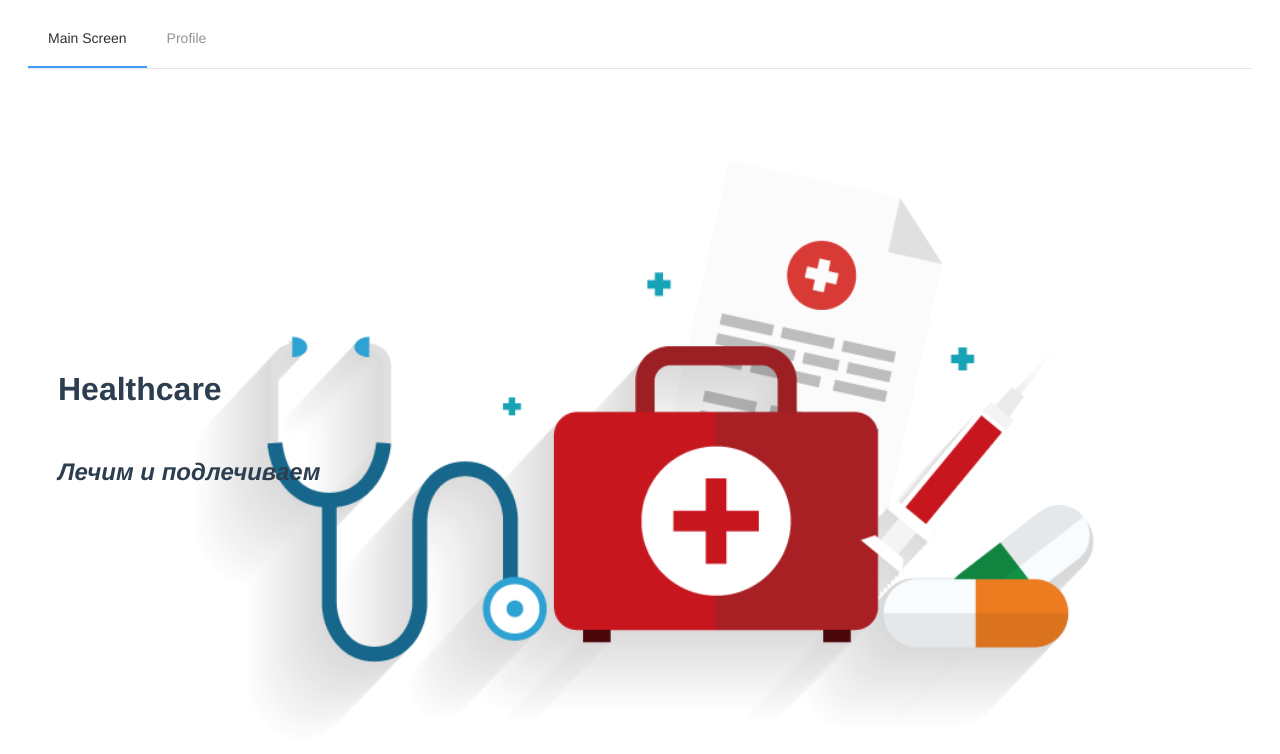
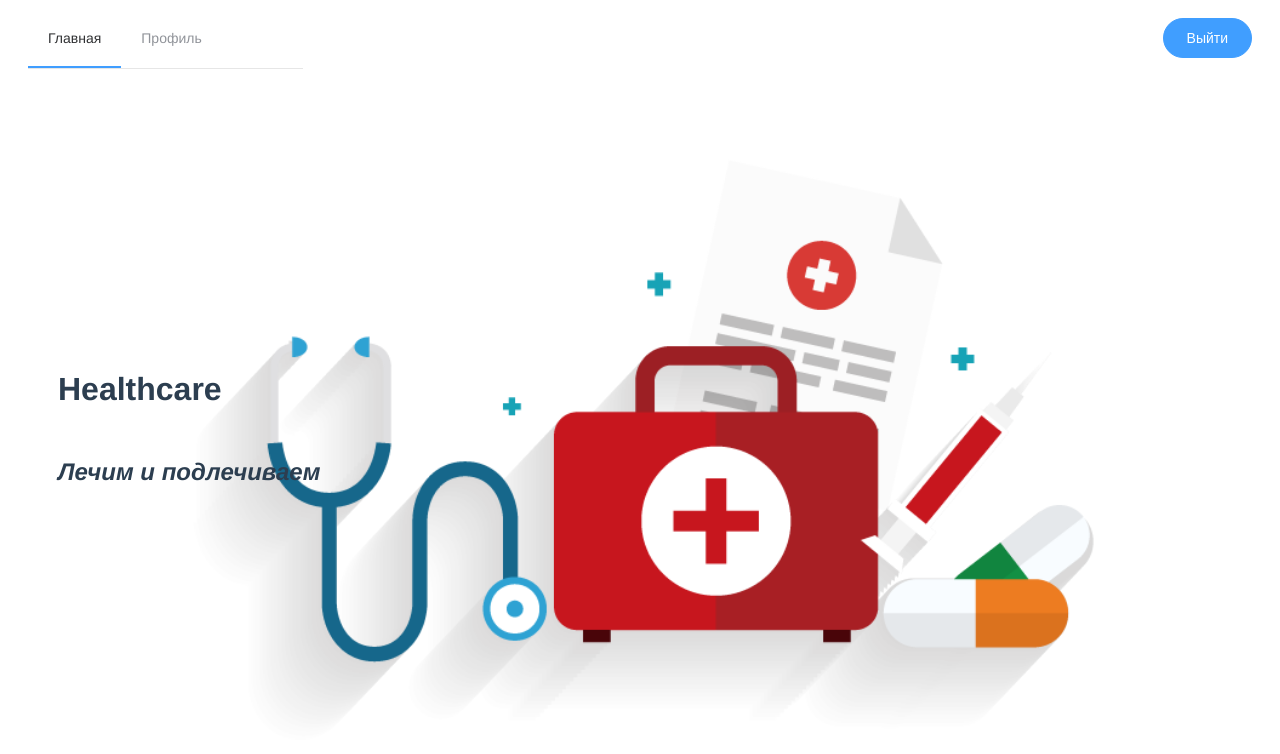
Before and after one commit to katseliv/healthcare-frontend, a Vue app: page /portal/main-screen in a window 1280 px wide. Shown: the top 754 px of the page. Built offline with nearby package versions, Linux system fonts and the light colour scheme.

Commit message:
final commit

```diff
--- a/src/api/EventService.ts
+++ b/src/api/EventService.ts
@@ -1,8 +1,8 @@
 import axios from "axios"
 
 const apiClient = axios.create({
-    baseURL: 'http://localhost:8081/api',
-    // baseURL: 'http://servachok2021.ddns.net:8081/api',
+    //baseURL: 'http://localhost:8081/api',
+    baseURL: 'http://servachok2021.ddns.net:8081/api',
     withCredentials: true,
     headers: {
         Accept: 'application/json',
@@ -16,6 +16,9 @@ export const authAPI = {
         data.set('username', formData.username);
         data.set('password', formData.password);
         return apiClient.post('/user/login', data);
+    },
+    logout() {
+        return apiClient.get('user/logout');
     }
 }
 
--- a/src/components/AdminProfile/AdminProfile.vue
+++ b/src/components/AdminProfile/AdminProfile.vue
@@ -8,7 +8,7 @@
       <p><span>Email:</span> {{ adminProfile.email }}</p>
     </div>
     <el-tabs class="profile__tabs" v-model="activeName">
-      <el-tab-pane class="profile__tab" label="Registration" name="first">
+      <el-tab-pane class="profile__tab" label="Регистрация" name="first">
         <AdminRegistration />
       </el-tab-pane>
     </el-tabs>
--- a/src/components/PatientProfile/Allergies.vue
+++ b/src/components/PatientProfile/Allergies.vue
@@ -1,7 +1,7 @@
 <template>
   <el-table :data="allergies" style="width: 100%">
     <el-table-column type="index" label="№" min-width="50"> </el-table-column>
-    <el-table-column prop="name" label="Name" min-width="200">
+    <el-table-column prop="name" label="Название" min-width="200">
     </el-table-column>
   </el-table>
 </template>
--- a/src/components/PatientProfile/Diseases.vue
+++ b/src/components/PatientProfile/Diseases.vue
@@ -1,11 +1,11 @@
 <template>
   <el-table class="table" :data="diseases" style="width: 100%">
     <el-table-column type="index" label="№" min-width="50"> </el-table-column>
-    <el-table-column prop="name" label="name" min-width="150">
+    <el-table-column prop="name" label="Название" min-width="150">
     </el-table-column>
-    <el-table-column prop="start_date" label="start" min-width="100">
+    <el-table-column prop="start_date" label="Начало" min-width="100">
     </el-table-column>
-    <el-table-column prop="end_date" label="end" min-width="100">
+    <el-table-column prop="end_date" label="Конец" min-width="100">
     </el-table-column>
   </el-table>
 </template>
--- a/src/components/PatientProfile/PatientProfile.vue
+++ b/src/components/PatientProfile/PatientProfile.vue
@@ -7,21 +7,21 @@
       <h4>
         {{ patientName }}
       </h4>
-      <p><span>Sex:</span> {{ patientProfile.sex }}</p>
+      <p><span>Пол:</span> {{ patientProfile.sex }}</p>
       <p><span>Email:</span> {{ patientProfile.email }}</p>
-      <p><span>Age:</span> {{ patientProfile.age }}</p>
+      <p><span>Возраст:</span> {{ patientProfile.age }}</p>
     </div>
     <el-tabs class="profile__tabs" v-model="activeName">
-      <el-tab-pane class="profile__tab" label="Visits" name="first">
+      <el-tab-pane class="profile__tab" label="Визиты" name="first">
         <Visits />
       </el-tab-pane>
-      <el-tab-pane class="profile__tab" label="Diseases" name="second"
+      <el-tab-pane class="profile__tab" label="Болезни" name="second"
         ><Diseases :patientId="loginModule.id"
       /></el-tab-pane>
-      <el-tab-pane class="profile__tab" label="Allergies" name="third">
+      <el-tab-pane class="profile__tab" label="Аллергии" name="third">
         <Allergies :patientId="loginModule.id" />
       </el-tab-pane>
-      <el-tab-pane class="profile__tab" label="Settings" name="fourth">
+      <el-tab-pane class="profile__tab" label="Настройки" name="fourth">
         <PatientProfileSettings :patientProfile="patientProfile" />
       </el-tab-pane>
     </el-tabs>
--- a/src/components/PortalNav.vue
+++ b/src/components/PortalNav.vue
@@ -1,22 +1,33 @@
 <template>
+  <div class="menu-container">
     <el-menu
       mode="horizontal"
       class="main-menu"
       :router="routerMode"
       default-active="/portal/main-screen"
     >
-    <el-menu-item index="/portal/main-screen"> Main Screen </el-menu-item>
-    <el-menu-item index="/portal/profile"> Profile </el-menu-item>
+      <el-menu-item index="/portal/main-screen"> Главная </el-menu-item>
+      <el-menu-item index="/portal/profile"> Профиль </el-menu-item>
       <el-menu-item
         index="/portal/new-visit"
         v-if="loginModule.role === 'PATIENT'"
       >
-      New visit
+        Новая запись
       </el-menu-item>
     </el-menu>
+    <el-button
+      @click="logout"
+      type="primary"
+      round
+      style="height: 40px; margin-top: 10px"
+      >Выйти</el-button
+    >
+  </div>
 </template>
 
 <script lang="ts">
+import { authAPI } from "@/api/EventService";
+import router from "@/router";
 import { defineComponent } from "vue";
 import { mapState } from "vuex";
 
@@ -29,6 +40,12 @@ export default defineComponent({
   computed: {
     ...mapState(["loginModule"]),
   },
+  methods: {
+    logout() {
+      authAPI.logout();
+      router.push("/authorization/login");
+    },
+  },
 });
 </script>
 
@@ -36,5 +53,11 @@ export default defineComponent({
 .main-menu {
   overflow: auto;
   display: flex;
+  padding-right: 81px;
+}
+
+.menu-container {
+  display: flex;
+  justify-content: space-between;
 }
 </style>
--- a/src/components/Visits/Future.vue
+++ b/src/components/Visits/Future.vue
@@ -2,8 +2,8 @@
   <el-table class="table" :data="newVisits" style="width: 100%">
     <el-table-column type="index" label="№"> </el-table-column>
     <el-table-column prop="doctorName" label="Имя врача"> </el-table-column>
-    <el-table-column prop="dateAndTime" label="date"> </el-table-column>
-    <el-table-column label="actions">
+    <el-table-column prop="dateAndTime" label="Дата"> </el-table-column>
+    <el-table-column label="Действия">
       <template #default="buttons">
         <el-button
           icon="el-icon-delete"
--- a/src/components/Visits/History.vue
+++ b/src/components/Visits/History.vue
@@ -1,11 +1,11 @@
 <template>
   <el-table class="table" :data="oldVisits" style="width: 100%">
     <el-table-column type="index" label="№"> </el-table-column>
-    <el-table-column prop="result" label="result"> </el-table-column>
+    <el-table-column prop="result" label="Результат"> </el-table-column>
     <el-table-column prop="recipe" label="Рецепт"> </el-table-column>
     <el-table-column prop="doctorName" label="Имя врача"> </el-table-column>
-    <el-table-column prop="dateAndTime" label="date"> </el-table-column>
-    <el-table-column label="actions">
+    <el-table-column prop="dateAndTime" label="Дата"> </el-table-column>
+    <el-table-column label="Действия">
       <router-link :to="{ name: 'addReview' }">
         <el-button icon="el-icon-star-off" size="small">Отзыв</el-button>
       </router-link>
--- a/src/components/Visits/Visits.vue
+++ b/src/components/Visits/Visits.vue
@@ -1,9 +1,9 @@
 <template>
   <el-tabs type="card" v-model="activeName">
-    <el-tab-pane label="History" name="first">
+    <el-tab-pane label="История" name="first">
       <History :oldVisits="oldVisits" />
     </el-tab-pane>
-    <el-tab-pane label="Future" name="second">
+    <el-tab-pane label="Запись" name="second">
       <Future :newVisits="newVisits" />
     </el-tab-pane>
   </el-tabs>
--- a/src/views/AuthorizationPage.vue
+++ b/src/views/AuthorizationPage.vue
@@ -6,9 +6,9 @@
       :router="routerMode"
       default-active="/authorization/login"
     >
-      <el-menu-item index="/authorization/login"> Login </el-menu-item>
+      <el-menu-item index="/authorization/login"> Войти </el-menu-item>
       <el-menu-item index="/authorization/registration">
-        Registration
+        Регистрация
       </el-menu-item>
     </el-menu>
   </el-header>
```
Lines whose indentation alone changed are shown as unchanged.
